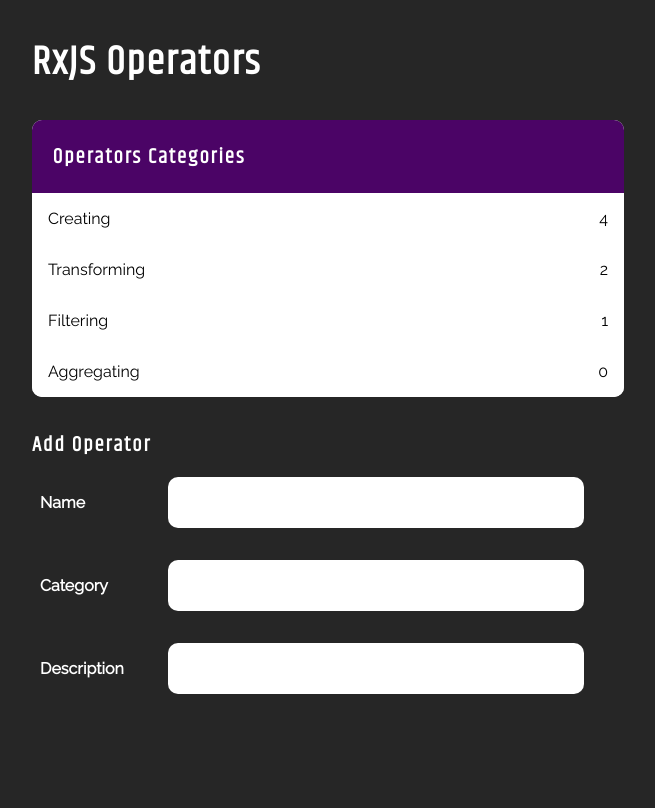
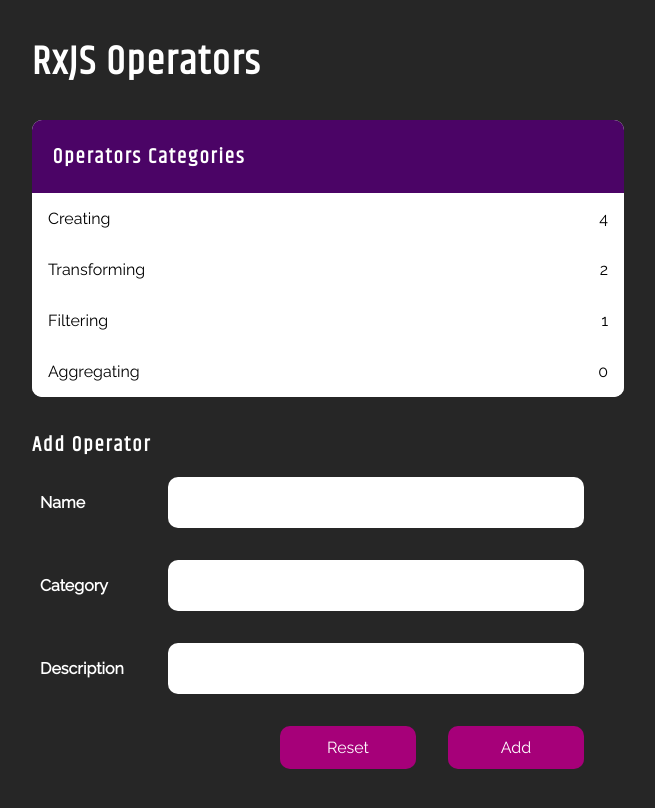
Before and after one commit to getDanArias/RxJS-Operators, an Angular app: page / in a window 1280 px wide. Shown: the top 808 px of the page, without its empty margins (0-655 px from the left). Built offline with nearby package versions, Linux system fonts and the light colour scheme.

Commit message:
Add form controls section and include two buttons: Reset and Add.

```diff
--- a/src/app/features/operators/components/add-operator/add-operator.component.scss
+++ b/src/app/features/operators/components/add-operator/add-operator.component.scss
@@ -32,3 +32,15 @@
     }
   }
 }
+
+.form-controls {
+  display: flex;
+  justify-content: flex-end;
+
+  margin: 1em 0.5em;
+}
+
+.form-button {
+  width: calc(100% / 4);
+  margin-left: 2em;
+}
--- a/src/app/features/operators/components/add-operator/add-operator.component.ts
+++ b/src/app/features/operators/components/add-operator/add-operator.component.ts
@@ -20,7 +20,13 @@
           <input formControlName="description" size="1"/>
         </label>
       </form>
-      <div>
+      <div class="form-controls">
+        <div class="form-button">
+          <app-core-button [name]="'Reset'" [bgColor]="'A60079'"></app-core-button>
+        </div>
+       <div class="form-button">
+         <app-core-button [name]="'Add'" [bgColor]="'A60079'"></app-core-button>
+       </div>
       </div>
     </div>
   `,
```
